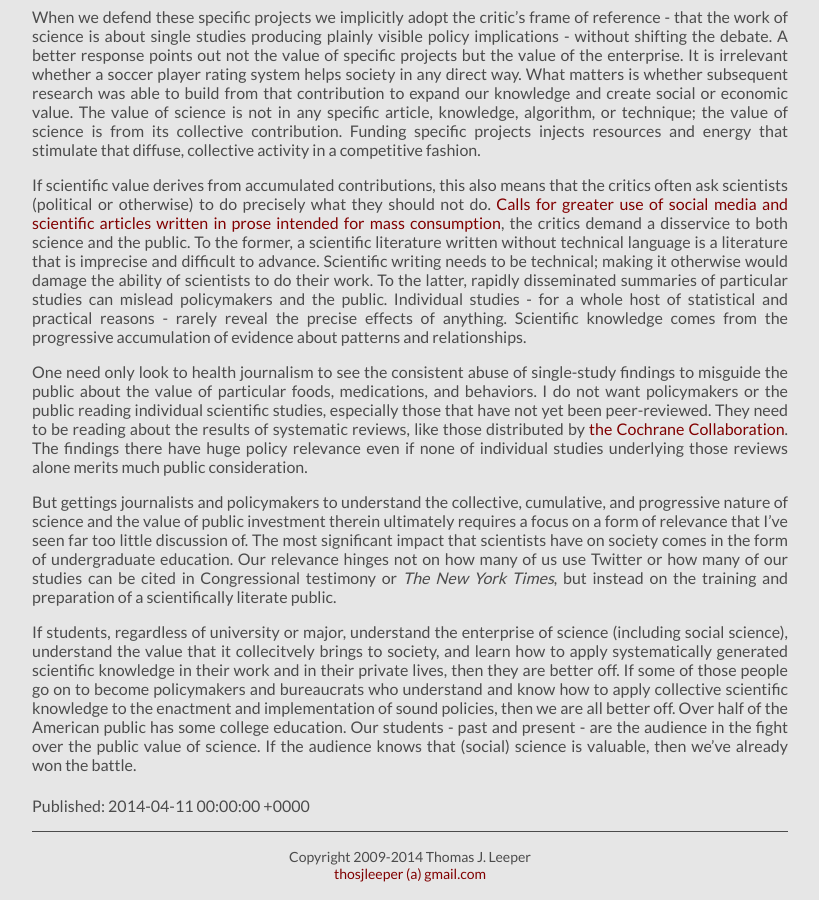
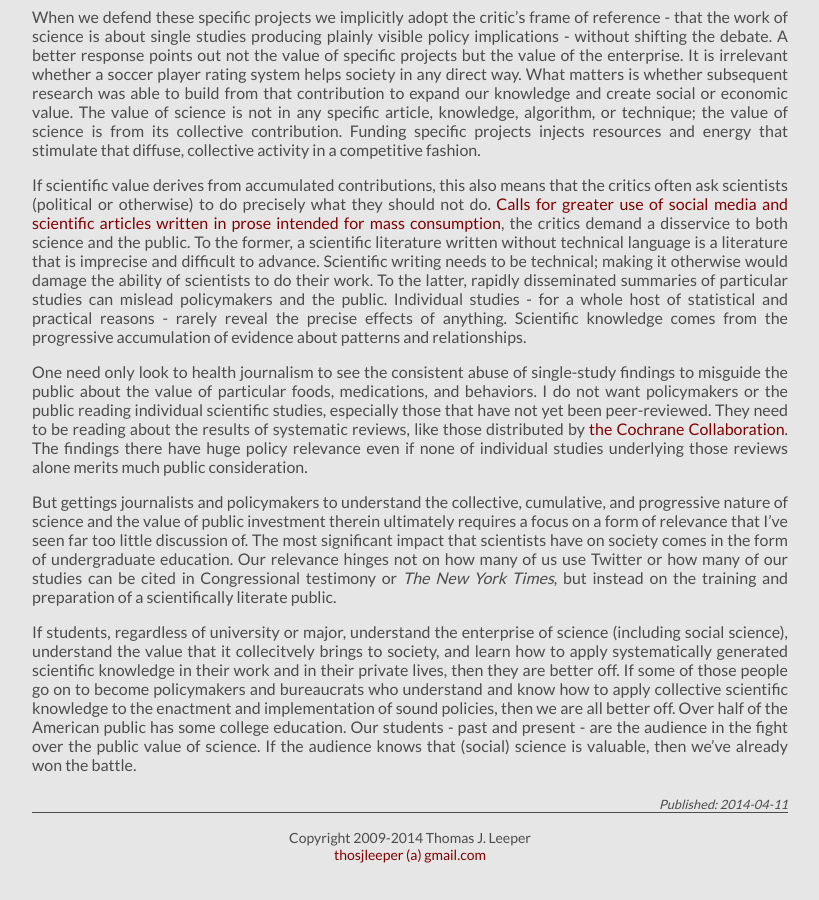
Before and after one commit to leeper/leeper.github.io, a Jekyll site: the page built from _posts/2014-04-11-relevance-of-social-science.md, in a window 1280 px wide and 900 px high, scrolled down 1050 px. Shown: the whole window, without its empty margins (230-1049 px from the left). Built offline with Jekyll 4.4.1, drawn with Linux system fonts in a browser that asks for light colours; some of the changed lines change nothing that is shown.

Commit message:
Update post.md

```diff
--- a/_layouts/post.md
+++ b/_layouts/post.md
@@ -7,4 +7,4 @@ layout: default
 {{ content }}
 
 <br />
-Published: {{ page.date }}
+<span style="font-style:italic;font-size:.8em;float:right;">Published: {{ page.date | date:"%Y-%m-%d" }}</span>
```
